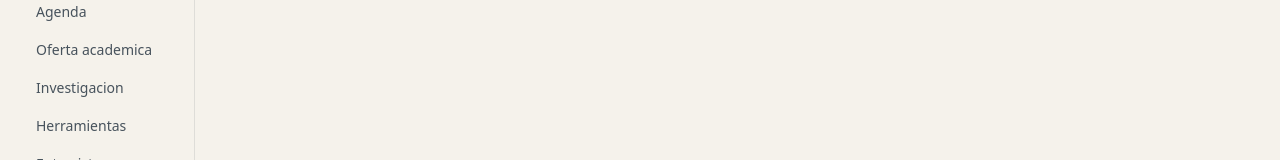
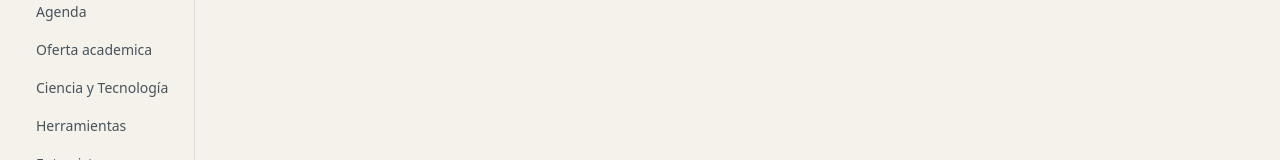
Before and after one commit to pepeyezza/puntovoz, a Next.js app: page /admin/contacto in a window 1280 px wide. Shown: the part 361-521 px from the top of the page. Built offline with nearby package versions, Linux system fonts and the light colour scheme; no server answers; the database is empty; sample sign-in values are in the browser's storage.

Commit message:
Update AdminSidebar.tsx

```diff
--- a/src/components/admin/AdminSidebar.tsx
+++ b/src/components/admin/AdminSidebar.tsx
@@ -15,7 +15,7 @@ const NAV: NavItem[] = [
   { href: "/admin/observatorio/proyectos", label: "· Proyectos" },
   { href: "/admin/observatorio/agenda", label: "· Agenda" },
   { href: "/admin/observatorio/oferta-academica", label: "· Oferta academica" },
-  { href: "/admin/observatorio/investigacion", label: "· Investigacion" },
+  { href: "/admin/observatorio/Ciencia y Tecnología", label: "· Ciencia y Tecnología" },
   { href: "/admin/observatorio/herramientas", label: "· Herramientas" },
   { href: "/admin/observatorio/entrevistas", label: "· Entrevistas" },
   { href: "/admin/observatorio/notas", label: "· Notas" },
```
